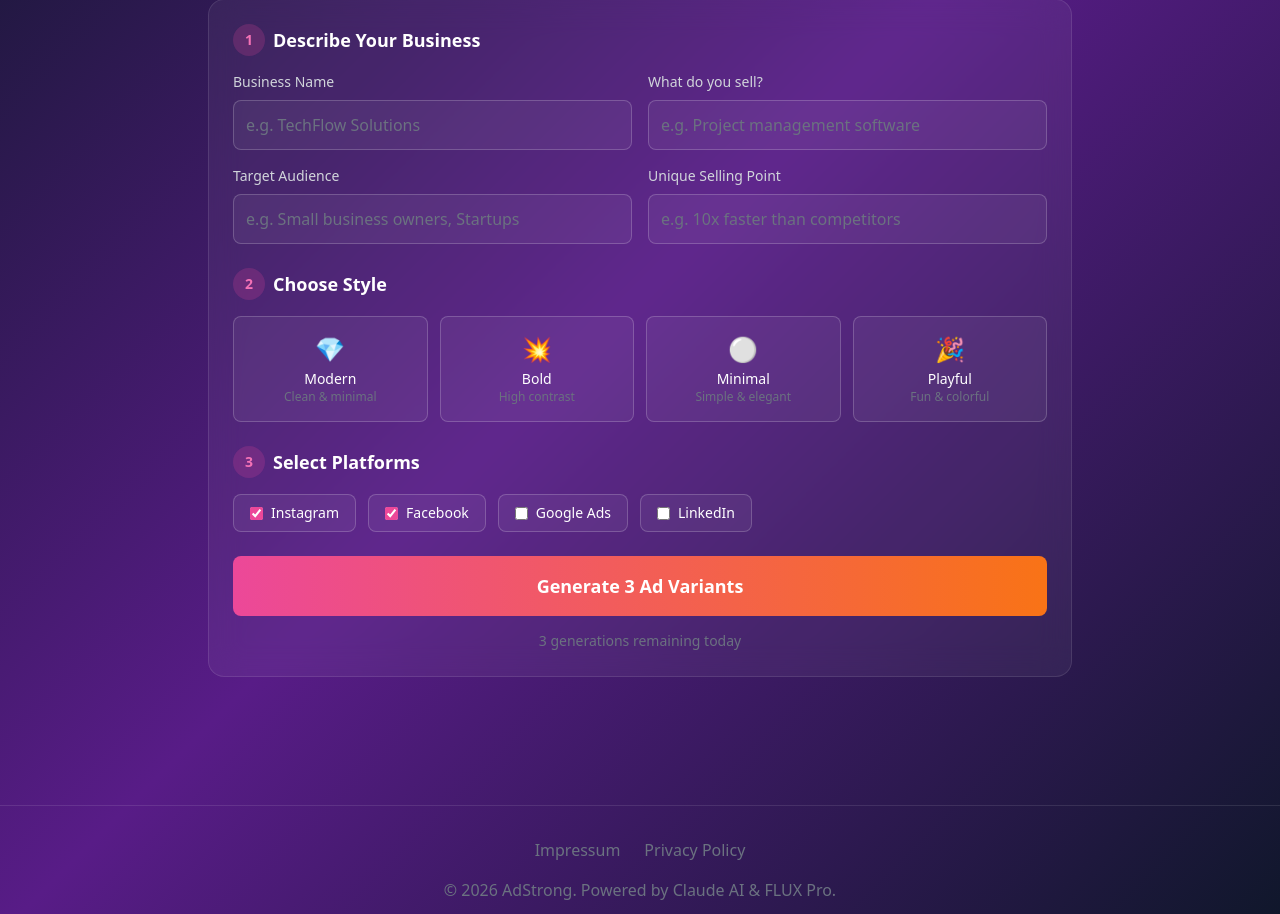
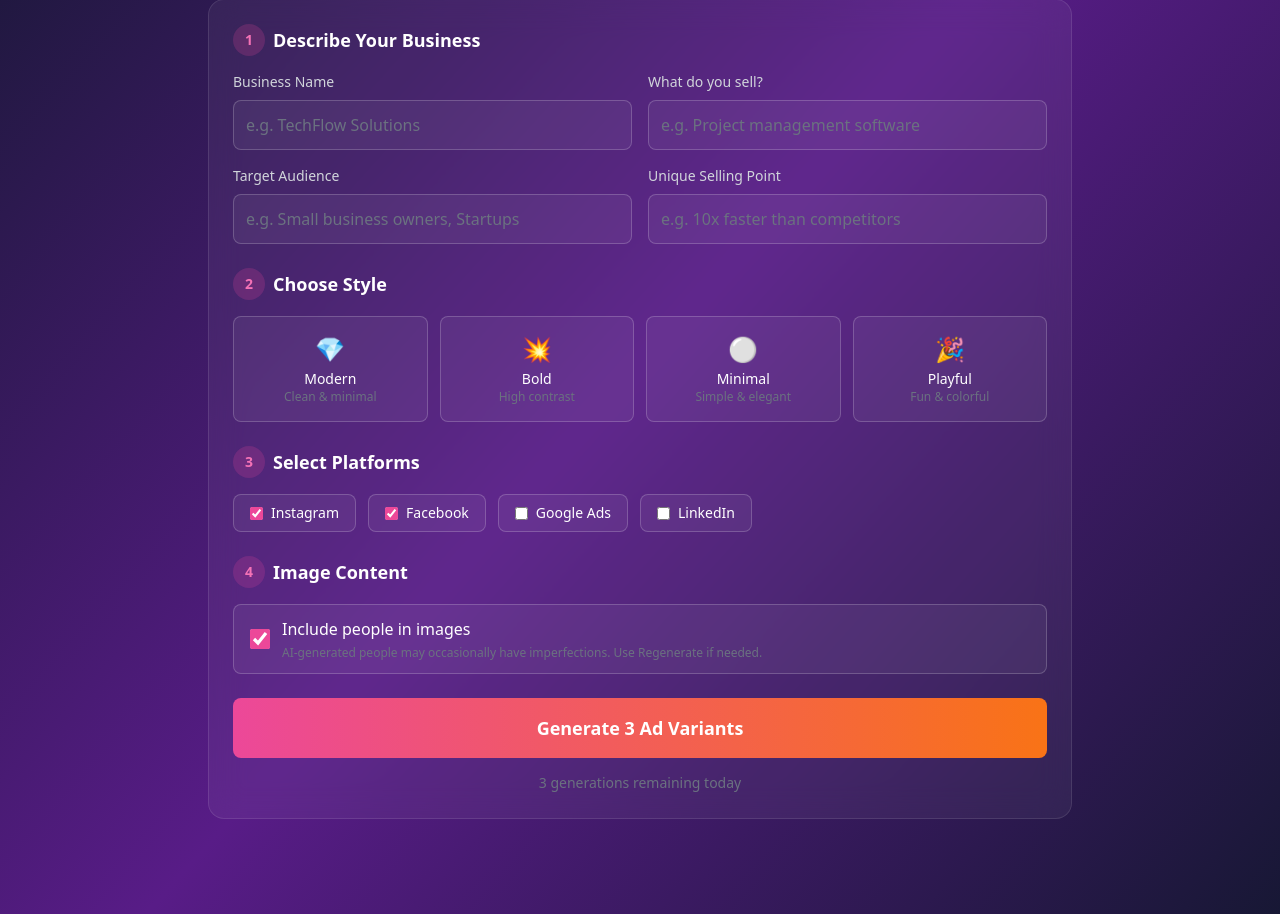
Before and after one commit to adstronglv/mastermaind-ai, a FastAPI app: page /ads in a window 1280 px wide. Shown: the part 346-1260 px from the top of the page. Run offline with FastAPI, Linux system fonts and the light colour scheme; some libraries are stand-ins or nearby versions.

Commit message:
Add 'Include people' toggle and Regenerate button
- Checkbox to toggle people in images (with warning about AI imperfections)
- Regenerate button for each image to retry if quality is poor
- Backend handles include_people param in prompt generation
- New /api/ads/regenerate endpoint for single image regeneration

Co-Authored-By: Claude Opus 4.5 <noreply@anthropic.com>

```diff
--- a/app/main.py
+++ b/app/main.py
@@ -66,6 +66,11 @@ class AdRequest(BaseModel):
     usp: str = ""
     style: str = "modern"
     platforms: list[str] = ["instagram"]
+    include_people: bool = True
+
+
+class RegenerateRequest(BaseModel):
+    prompt: str
 
 
 # In-memory usage tracking (replace with DB in production)
@@ -290,7 +295,7 @@ async def health():
 
 
 # Ad Creator API
-async def generate_image_prompt(business_name: str, product: str, audience: str, usp: str, style: str) -> str:
+async def generate_image_prompt(business_name: str, product: str, audience: str, usp: str, style: str, include_people: bool = True) -> str:
     """Use Claude to generate an image prompt for FLUX Pro."""
     client = get_anthropic_client()
 
@@ -302,6 +307,22 @@ async def generate_image_prompt(business_name: str, product: str, audience: str,
     }
 
     style_desc = style_descriptions.get(style, style_descriptions["modern"])
+
+    if include_people:
+        people_rules = """CRITICAL RULES FOR PHOTOREALISM WITH PEOPLE:
+- People should be shown in NATURAL, RELAXED poses (standing, sitting, walking naturally)
+- Faces must look real: natural expressions, proper symmetry, realistic skin texture
+- Hands must have exactly 5 fingers with normal proportions, natural nail shapes
+- Bodies must have correct anatomy and proportions
+- AVOID: twisted poses, unnatural angles, contorted limbs, exaggerated expressions
+- AVOID: multiple people interacting (keep it simple - 1 person max)
+- Lighting should be soft and natural, no harsh shadows on faces"""
+    else:
+        people_rules = """CRITICAL RULES - NO PEOPLE:
+- DO NOT include any people, faces, or human body parts in the image
+- Focus ONLY on: products, equipment, interiors, environments, objects, food, items
+- Show the product/service environment without human presence
+- Use atmospheric shots: equipment close-ups, interior views, product arrangements"""
 
     prompt = f"""Create a detailed image generation prompt for an advertisement.
 
@@ -318,14 +339,7 @@ Generate a prompt for creating a professional advertising image. The prompt shou
 4. Be suitable for social media advertising
 5. Be 2-3 sentences, specific and detailed
 
-CRITICAL RULES FOR PHOTOREALISM:
-- People should be shown in NATURAL, RELAXED poses (standing, sitting, walking naturally)
-- Faces must look real: natural expressions, proper symmetry, realistic skin texture
-- Hands must have exactly 5 fingers with normal proportions, natural nail shapes
-- Bodies must have correct anatomy and proportions
-- AVOID: twisted poses, unnatural angles, contorted limbs, exaggerated expressions
-- AVOID: multiple people interacting (keep it simple - 1 person max, or product-only)
-- Lighting should be soft and natural, no harsh shadows on faces
+{people_rules}
 
 End the prompt with: "ultra photorealistic, 8K detail, shot on Canon EOS R5 with 85mm f/1.4 lens, natural soft lighting, anatomically correct, magazine quality advertisement"
 
@@ -441,7 +455,8 @@ async def generate_ads(req: AdRequest):
                 req.product,
                 req.audience,
                 req.usp,
-                req.style
+                req.style,
+                req.include_people
             )
             image_prompt += variation_suffix
 
@@ -475,6 +490,22 @@ async def generate_ads(req: AdRequest):
         raise HTTPException(status_code=500, detail=f"Ad generation failed: {str(e)}")
 
 
+@app.post("/api/ads/regenerate")
+async def regenerate_ad(req: RegenerateRequest):
+    """Regenerate a single ad image using the same prompt."""
+    if not req.prompt or len(req.prompt) < 10:
+        raise HTTPException(status_code=400, detail="Invalid prompt")
+
+    try:
+        image_url = await generate_image_with_flux(req.prompt)
+        return {
+            "status": "success",
+            "image_url": image_url
+        }
+    except Exception as e:
+        raise HTTPException(status_code=500, detail=f"Regeneration failed: {str(e)}")
+
+
 if __name__ == "__main__":
     import uvicorn
     uvicorn.run(app, host="0.0.0.0", port=8000)
--- a/app/static/js/ads.js
+++ b/app/static/js/ads.js
@@ -155,7 +155,8 @@ async function generateAds() {
         audience: document.getElementById('audience').value.trim(),
         usp: document.getElementById('usp').value.trim() || '',
         style: selectedStyle,
-        platforms: getSelectedPlatforms()
+        platforms: getSelectedPlatforms(),
+        include_people: document.getElementById('include-people').checked
     };
 
     // UI: Show loading
@@ -250,6 +251,11 @@ function displayResults(result) {
                         </svg>
                         Download
                     </button>
+                    <button onclick="regenerateImage(${index})" id="regen-btn-${index}" class="bg-yellow-500/20 hover:bg-yellow-500/30 text-yellow-400 py-2 px-3 rounded-lg text-sm font-medium transition" title="Regenerate image">
+                        <svg class="w-4 h-4" fill="none" stroke="currentColor" viewBox="0 0 24 24">
+                            <path stroke-linecap="round" stroke-linejoin="round" stroke-width="2" d="M4 4v5h.582m15.356 2A8.001 8.001 0 004.582 9m0 0H9m11 11v-5h-.581m0 0a8.003 8.003 0 01-15.357-2m15.357 2H15"/>
+                        </svg>
+                    </button>
                     <button onclick="copyText('${escapeHtml(ad.headline)}\\n\\n${escapeHtml(ad.copy)}')" class="bg-white/10 hover:bg-white/20 text-white py-2 px-3 rounded-lg text-sm font-medium transition" title="Copy text">
                         <svg class="w-4 h-4" fill="none" stroke="currentColor" viewBox="0 0 24 24">
                             <path stroke-linecap="round" stroke-linejoin="round" stroke-width="2" d="M8 16H6a2 2 0 01-2-2V6a2 2 0 012-2h8a2 2 0 012 2v2m-6 12h8a2 2 0 002-2v-8a2 2 0 00-2-2h-8a2 2 0 00-2 2v8a2 2 0 002 2z"/>
@@ -309,6 +315,61 @@ async function downloadAll() {
     }
 }
 
+// Regenerate single image
+async function regenerateImage(index) {
+    if (!window.currentResults || !window.currentResults.ads[index]) {
+        alert('No image to regenerate');
+        return;
+    }
+
+    const ad = window.currentResults.ads[index];
+    const btn = document.getElementById(`regen-btn-${index}`);
+    const card = btn.closest('.bg-white\\/5');
+    const img = card.querySelector('img');
+
+    // Show loading state
+    btn.disabled = true;
+    btn.innerHTML = '<svg class="w-4 h-4 animate-spin" fill="none" viewBox="0 0 24 24"><circle class="opacity-25" cx="12" cy="12" r="10" stroke="currentColor" stroke-width="4"></circle><path class="opacity-75" fill="currentColor" d="M4 12a8 8 0 018-8V0C5.373 0 0 5.373 0 12h4z"></path></svg>';
+    img.style.opacity = '0.5';
+
+    try {
+        const response = await fetch('/api/ads/regenerate', {
+            method: 'POST',
+            headers: {
+                'Content-Type': 'application/json'
+            },
+            body: JSON.stringify({ prompt: ad.prompt_used })
+        });
+
+        if (!response.ok) {
+            const error = await response.json();
+            throw new Error(error.detail || 'Regeneration failed');
+        }
+
+        const result = await response.json();
+
+        // Update the image
+        img.src = result.image_url;
+        img.style.opacity = '1';
+
+        // Update stored results
+        window.currentResults.ads[index].image_url = result.image_url;
+
+        // Update download button
+        const downloadBtn = card.querySelector('button[onclick^="downloadImage"]');
+        downloadBtn.setAttribute('onclick', `downloadImage('${result.image_url}', 'adstrong-ad-${index + 1}.png')`);
+
+    } catch (error) {
+        console.error('Regeneration error:', error);
+        alert('Failed to regenerate. Please try again.');
+        img.style.opacity = '1';
+    } finally {
+        // Restore button
+        btn.disabled = false;
+        btn.innerHTML = '<svg class="w-4 h-4" fill="none" stroke="currentColor" viewBox="0 0 24 24"><path stroke-linecap="round" stroke-linejoin="round" stroke-width="2" d="M4 4v5h.582m15.356 2A8.001 8.001 0 004.582 9m0 0H9m11 11v-5h-.581m0 0a8.003 8.003 0 01-15.357-2m15.357 2H15"/></svg>';
+    }
+}
+
 // Copy text to clipboard
 function copyText(text) {
     // Unescape the text
--- a/app/templates/ads.html
+++ b/app/templates/ads.html
@@ -164,6 +164,22 @@
                 </div>
             </div>
 
+            <!-- People Toggle -->
+            <div class="mb-6">
+                <div class="flex items-center gap-2 mb-4">
+                    <div class="w-8 h-8 bg-pink-500/20 rounded-full flex items-center justify-center text-pink-400 font-bold text-sm">4</div>
+                    <h2 class="text-lg font-semibold text-white">Image Content</h2>
+                </div>
+
+                <label class="flex items-center gap-3 px-4 py-3 rounded-lg border border-white/20 bg-white/5 cursor-pointer hover:border-pink-500/50 transition">
+                    <input type="checkbox" id="include-people" checked class="accent-pink-500 w-5 h-5">
+                    <div>
+                        <span class="text-white font-medium">Include people in images</span>
+                        <p class="text-gray-500 text-xs mt-1">AI-generated people may occasionally have imperfections. Use Regenerate if needed.</p>
+                    </div>
+                </label>
+            </div>
+
             <!-- Generate Button -->
             <button
                 onclick="generateAds()"
```
